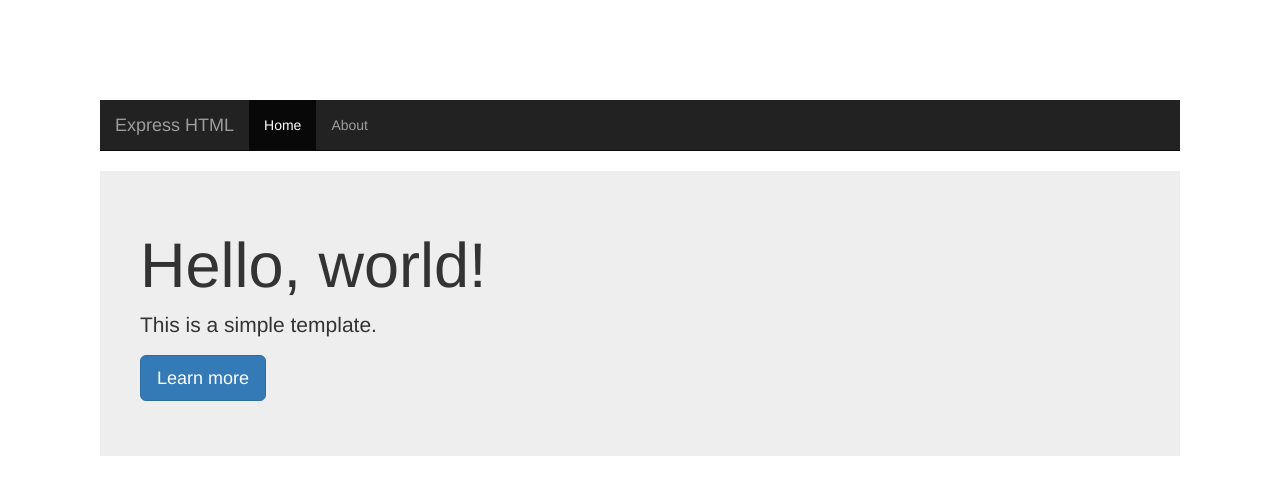
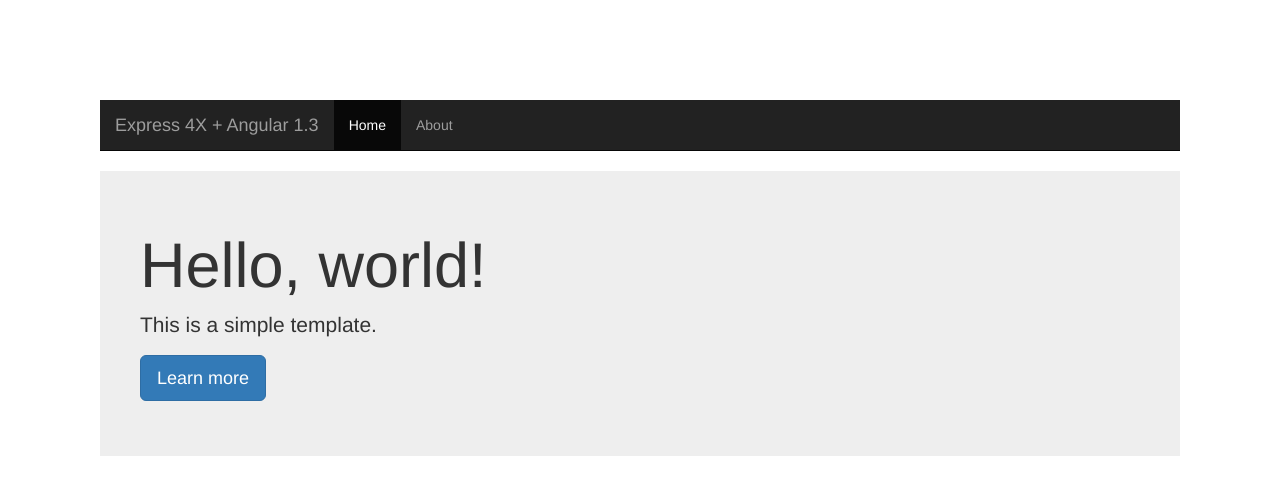
Before and after one commit to xie-qianyue/express-angular-starter, a website: page public/index.html in a window 1280 px wide. Drawn offline with Linux system fonts and the light colour scheme.

Commit message:
Update index.html

```diff
--- a/public/index.html
+++ b/public/index.html
@@ -15,7 +15,7 @@
     <div style="margin:100px;">
         <nav class="navbar navbar-inverse navbar-static-top">
             <div class="container">
-                <a class="navbar-brand" href="/">Express HTML</a>
+                <a class="navbar-brand" href="/">Express 4X + Angular 1.3</a>
                 <ul class="nav navbar-nav">
                     <li class="active">
                         <a href="/">Home</a>
```
